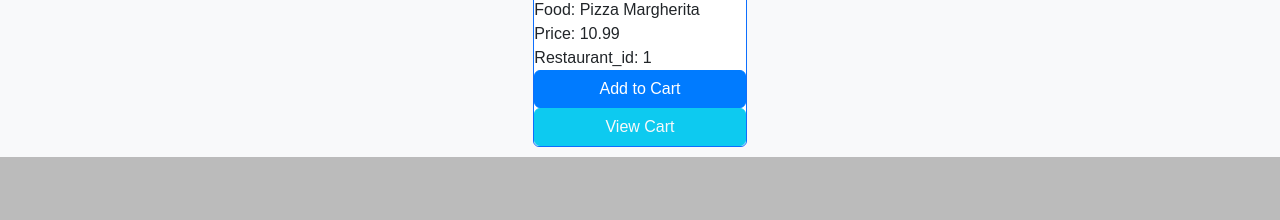
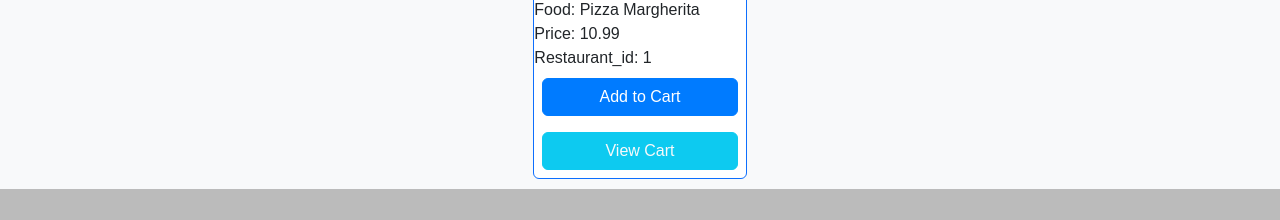
Before and after one commit to KilonzoJames/Food-ordering-App, a React (Create React App) app: page /foodlist/1 in a window 1280 px wide. Shown: the part 337-557 px from the top of the page. Built offline with nearby package versions, Linux system fonts and the light colour scheme; data requests are answered from the project's data file.

Commit message:
Deployed website

```diff
--- a/package.json
+++ b/package.json
@@ -17,6 +17,8 @@
   },
   "scripts": {
     "start": "react-scripts start",
+    "predeploy":"npm run build",
+    "deploy":"gh-pages --d build",
     "build": "react-scripts build",
     "test": "react-scripts test",
     "eject": "react-scripts eject",
--- a/src/components/Foodlist.js
+++ b/src/components/Foodlist.js
@@ -35,10 +35,10 @@ function Foodlist({ foods, choices, setChoices }) {
         </div>
         <div className="description">Restaurant_id: {food.restaurant_id}</div>
       </div>
-      <button onClick={addToCart} id={food.id} type="button" className="btn btn-primary">
+      <button onClick={addToCart} id={food.id} type="button" className="btn btn-primary m-2">
         Add to Cart
       </button>
-      <button type="button" className="btn btn-info">
+      <button type="button" className="btn btn-info m-2">
         <NavLink to="/foodchoice" className="nav-link text-light">
           View Cart
         </NavLink>
```
